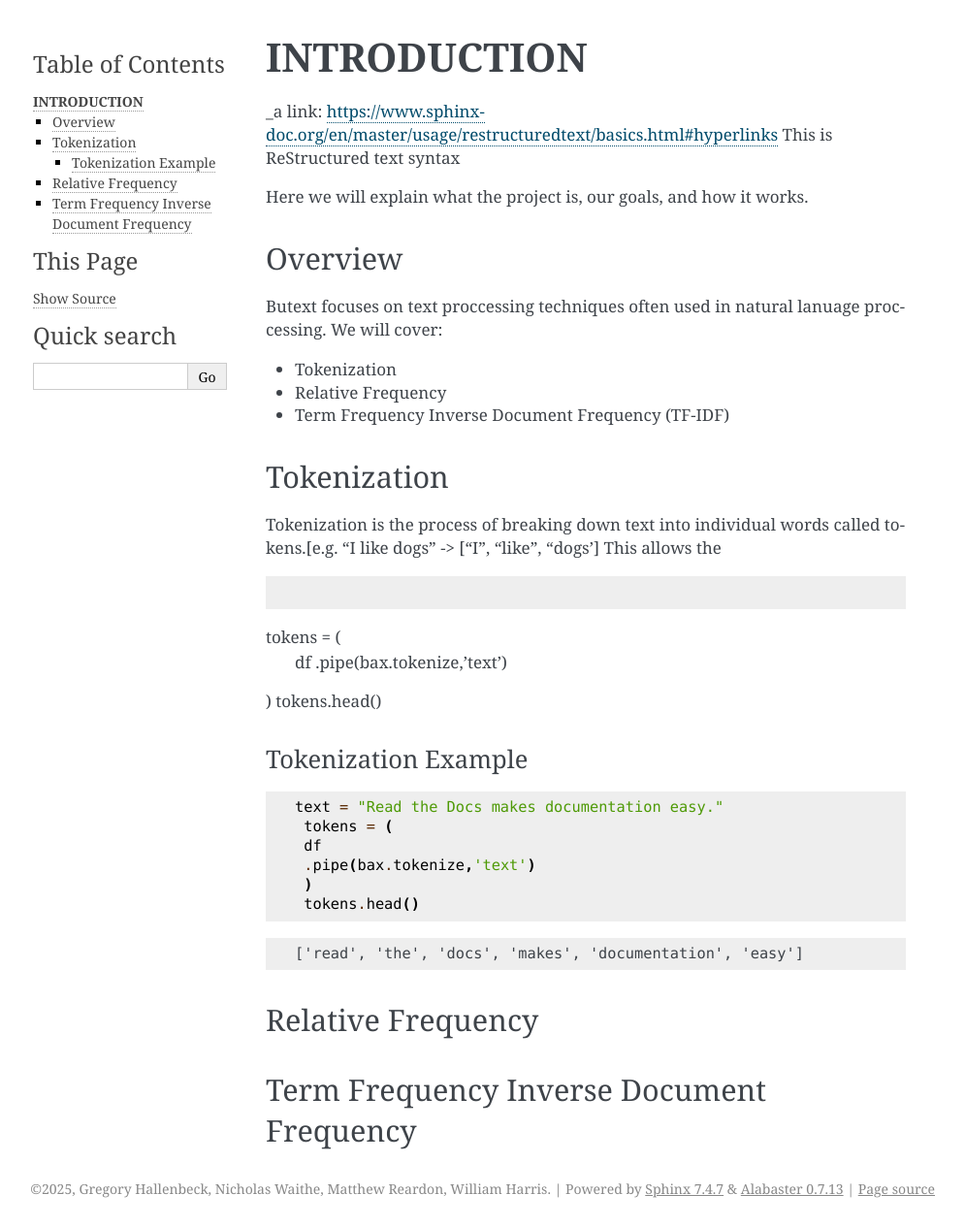
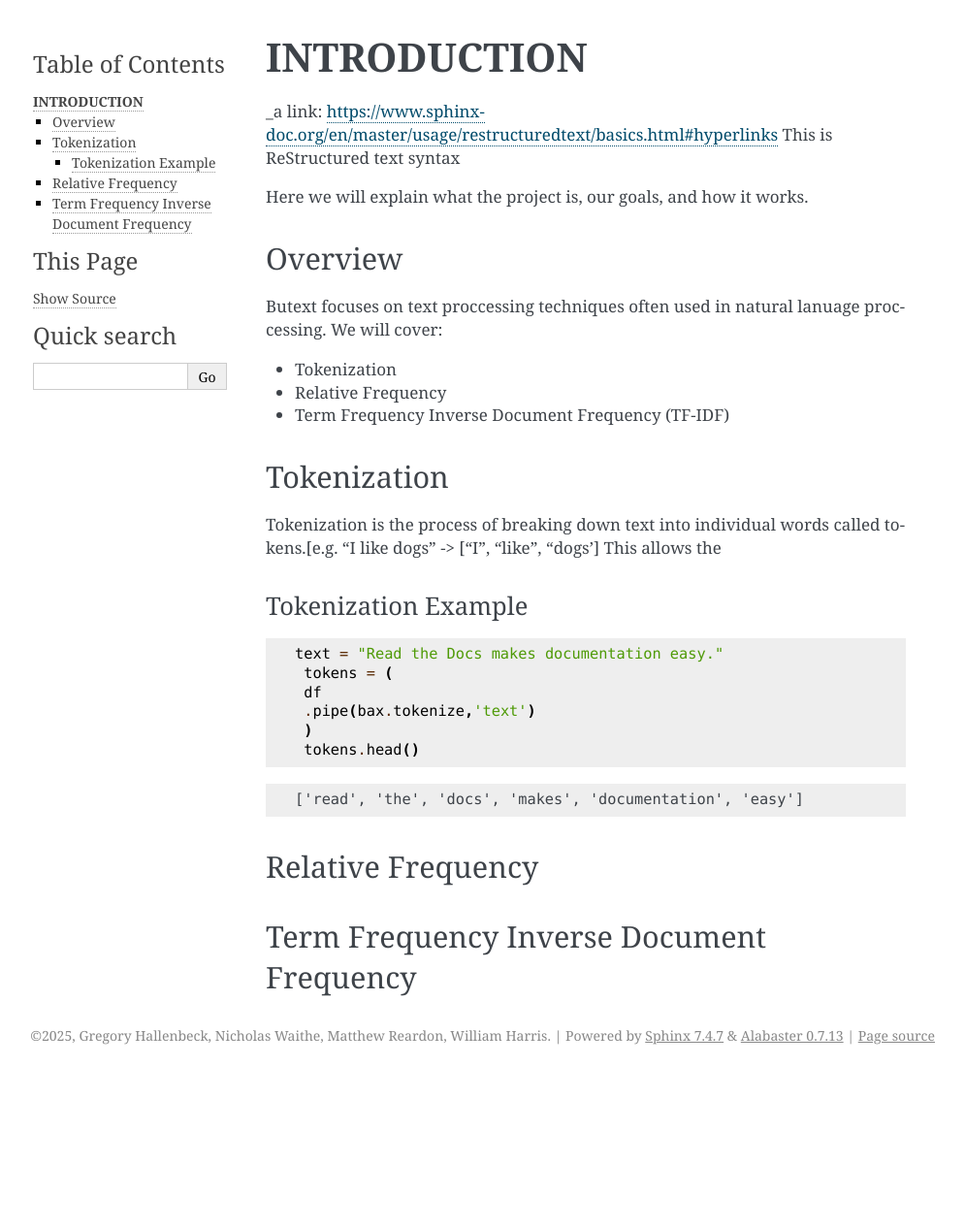
Before and after one commit to chipskiW/butext, a Sphinx documentation site: the page built from docs/intro.rst, in a window 1280 px wide. Shown: the whole page at 97% size, without its empty margins (146-1141 px from the left). Built offline with Sphinx 7.4.7, drawn with Linux system fonts in a browser that asks for light colours; after the commit the page ends 1107 px from its top, so only the background shows below that.

Commit message:
Update intro.rst
Signed-off-by: Nicholas  <nicholwaithe11@gmail.com>

```diff
--- a/docs/intro.rst
+++ b/docs/intro.rst
@@ -24,14 +24,6 @@ Tokenization
 Tokenization is the process of breaking down text into individual words called tokens.[e.g. “I like dogs” -> [“I”, “like”, “dogs’]
 This allows the
 
-.. code-block:: python
-tokens = (
-    df
-    .pipe(bax.tokenize,'text')
-)
-tokens.head()
-
-
 Tokenization Example
 ====================
 
```
